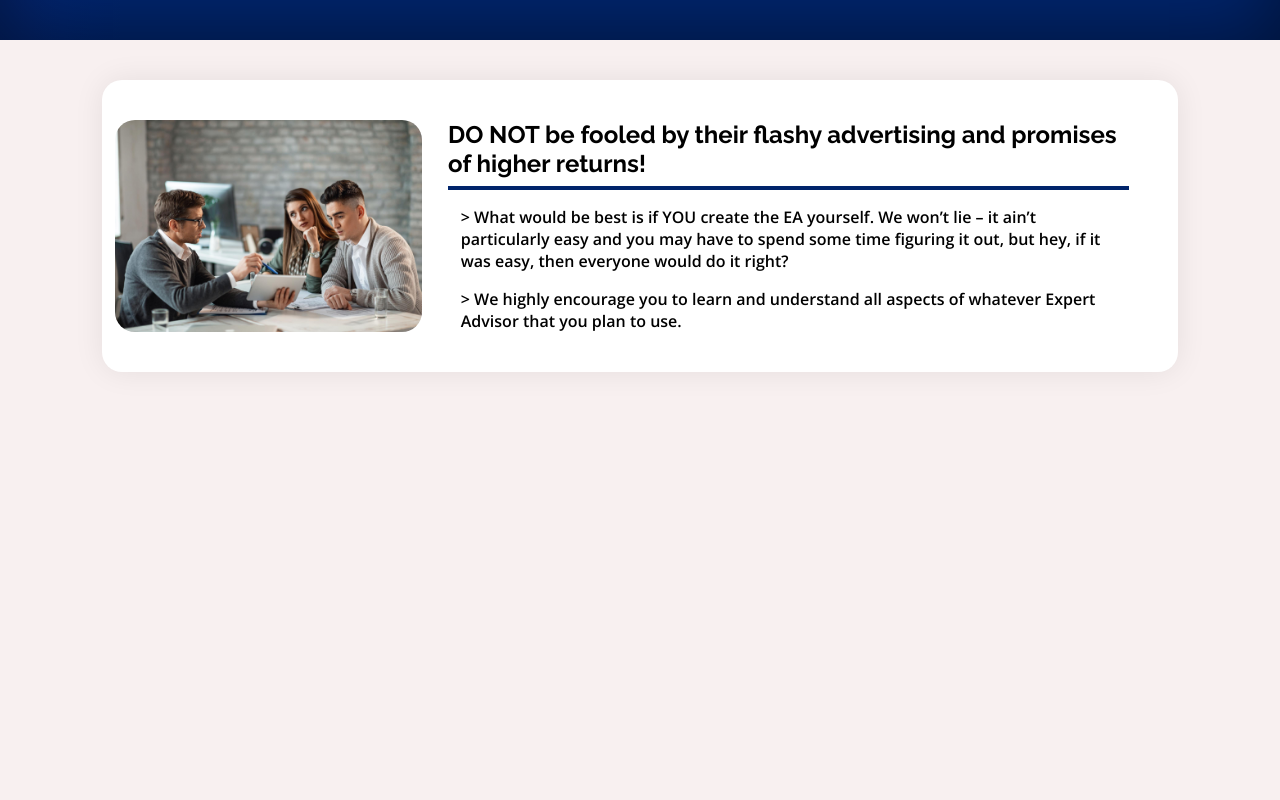
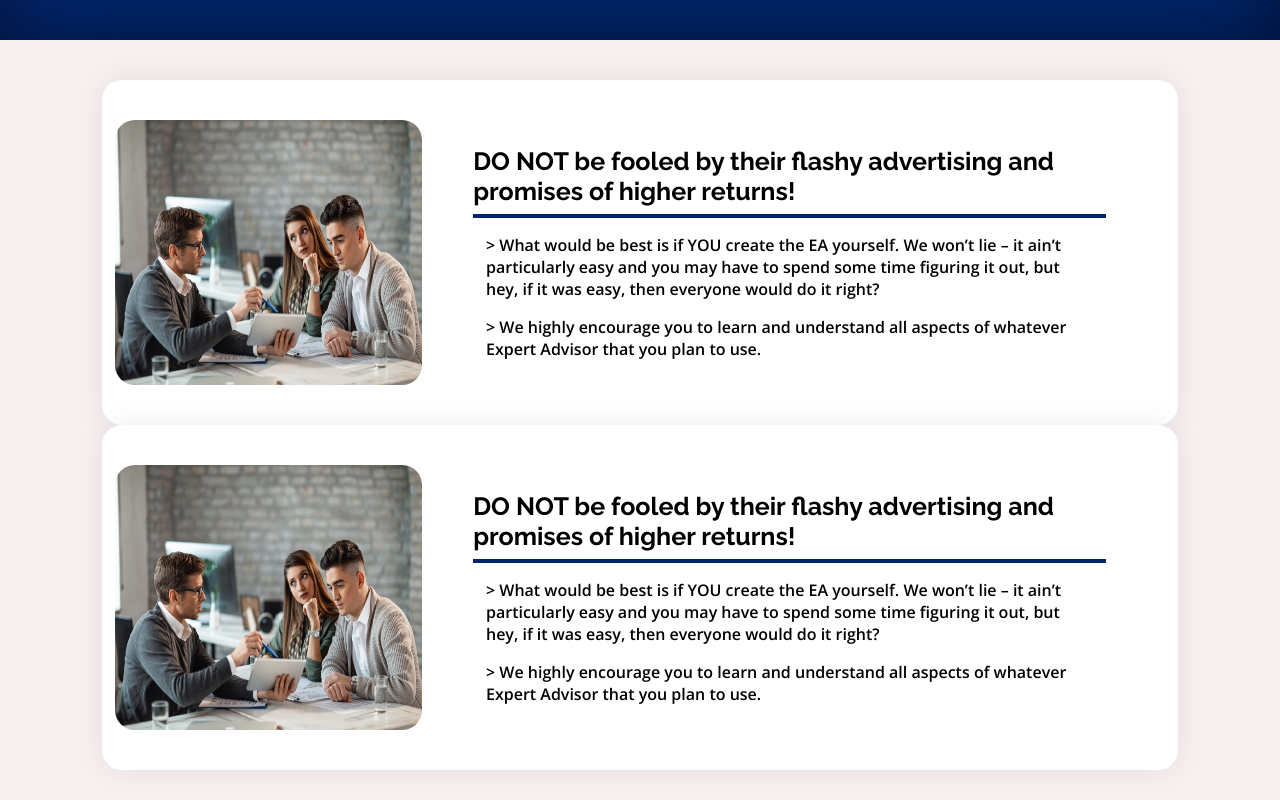
Before and after one commit to abdulsamad2003/prefex-solution, a React (Create React App) app: page /expert-advisor in a window 1280 px wide. Shown: the part 1080-1880 px from the top of the page. Built offline with nearby package versions, Linux system fonts and the light colour scheme.

Commit message:
edit benefit from advisor component

```diff
--- a/src/componets/BenefitOfAdvisor.js
+++ b/src/componets/BenefitOfAdvisor.js
@@ -20,6 +20,25 @@ const BenefitOfAdvisor = () => {
                 </p>
             </div>
         </div>
+
+        <div className="benefit-card">
+            <div className="image-container">
+                <img src={financialAdivisor} width={200} alt="" aria-label='' />
+            </div>
+            <div className="content">
+                <h1 className="main-font">
+                DO NOT be fooled by their flashy advertising and promises of higher returns!
+                </h1>
+                <p className="para-font">
+                 > What would be best is if YOU create the EA yourself. We won’t lie – it ain’t particularly easy and you may have to spend some time figuring it out, but hey, if it was easy, then everyone would do it right?
+                </p>
+                <p className="para-font">
+                 > We highly encourage you to learn and understand all aspects of whatever Expert Advisor that you plan to use.
+                </p>
+            </div>
+        </div>
+
+
     </section>
   )
 }
--- a/src/componets/BenefitOfAdvisor.scss
+++ b/src/componets/BenefitOfAdvisor.scss
@@ -1,6 +1,6 @@
 .benefit-of-advisor{
     width: 100%;
-    height: 100vh;
+    height: 100%;
     background: rgb(248, 240, 240);
     padding: 5vh 8vw;
 
@@ -12,6 +12,9 @@
         padding: 5vh 1vw;
         display: flex;
         gap: 2vw;
+        @media screen and (max-width: 800px){
+            flex-direction: column;
+        }
         &:hover{
             background: linear-gradient(120deg,  rgb(254, 254, 254), #051d3c, #041a34);
             animation: roamingBackground 3s ease infinite;
@@ -21,6 +24,10 @@
         }
         .image-container{
             width: 30%;
+            @media screen and (max-width: 800px){
+                width: 90%;
+                margin: 0 2vw;
+            }
             img{
                 width: 100%;
                 height: 100%;
@@ -32,7 +39,12 @@
             display: flex;
             flex-direction: column;
             gap: 2vh;
+            padding: 2vw;
+            @media screen and (max-width: 800px){
+                width: 100%;
+            }
             h1{
+                font-size: clamp(20px, 4vw,25px);
                 width: 95%;
                 border-bottom: 4px solid var(--primary-color);
                 padding: 0 0 1vh 0;
@@ -40,6 +52,7 @@
             p{
                 width: 90%;
                 margin: 0 0 0 1vw;
+                font-size: clamp(12px, 4vw, 16px);
             }
         }
     }
```
